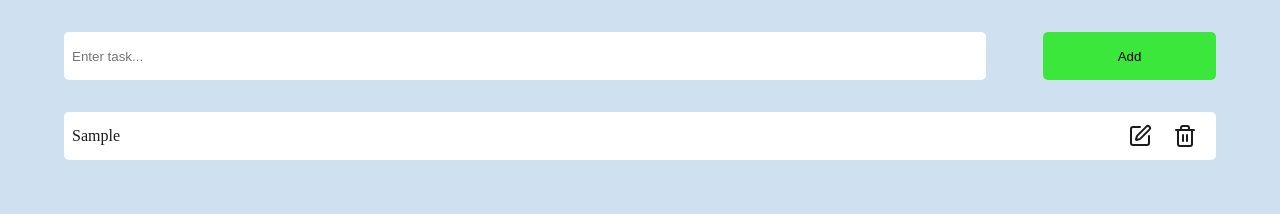
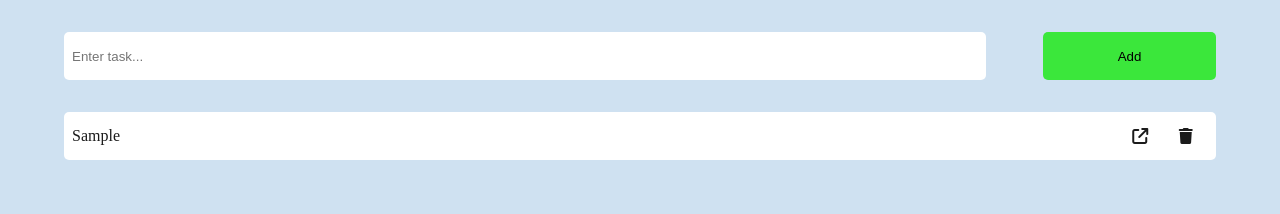
Before and after one commit to Nikhil-Richhariya/TodoList, a React (Vite) app: page / in a window 1280 px wide. Both pictures are taken after typing "Sample" into the empty fields and a click on the button "Add". Shown: the top 214 px of the page. Built offline with nearby package versions, Linux system fonts and the light colour scheme; a web font is replaced by a local one.

Commit message:
replace icons with font-awesome icons

```diff
--- a/index.html
+++ b/index.html
@@ -11,7 +11,7 @@
       href="https://fonts.googleapis.com/css2?family=Atma:wght@300;400;500;600;700&family=Inter:wght@100..900&display=swap"
       rel="stylesheet"
     />
-    <script src="https://unpkg.com/lucide@latest/dist/umd/lucide.js"></script>
+    <link rel="stylesheet" href="https://cdnjs.cloudflare.com/ajax/libs/font-awesome/6.6.0/css/all.min.css" integrity="sha512-Kc323vGBEqzTmouAECnVceyQqyqdsSiqLQISBL29aUW4U/M7pSPA/gEUZQqv1cwx4OnYxTxve5UMg5GT6L4JJg==" crossorigin="anonymous" referrerpolicy="no-referrer" />
   </head>
   <body>
     <div id="root"></div>
--- a/src/components/TodoCard.jsx
+++ b/src/components/TodoCard.jsx
@@ -1,24 +1,22 @@
 import React from 'react'
-import { SquarePen } from 'lucide-react';
-import { Trash2 } from 'lucide-react';
+// import { SquarePen } from 'lucide-react';
+// import { Trash2 } from 'lucide-react';
 
 const TodoCard = (props) => {
-  const {children, handleDeleteTodos,idx,handleUpdateTodos} = props;
+  const { children, handleDeleteTodos, idx, handleUpdateTodos } = props;
 
   return (
     <li className='todo-item'>
       {children}
       <div className="manage-task-list-item">
-        <SquarePen className='SquarePen'
+        <i class="fa-solid fa-arrow-up-right-from-square"
           onClick={() => {
             handleUpdateTodos(idx);
-          }}
-        />
-        <Trash2 className='Trash2'
-
-          onClick={() => {handleDeleteTodos(idx)}}
-
-        />
+          }}>
+        </i>
+        <i class="fa-solid fa-trash"
+          onClick={() => { handleDeleteTodos(idx) }}>
+        </i>
       </div>
     </li>
   )
--- a/src/index.css
+++ b/src/index.css
@@ -79,11 +79,3 @@
     display: flex;
     justify-content: space-around;
 }
-
-.Trash2 {
-    cursor: pointer;
-}
-
-.SquarePen {
-    cursor: pointer;
-}
```
